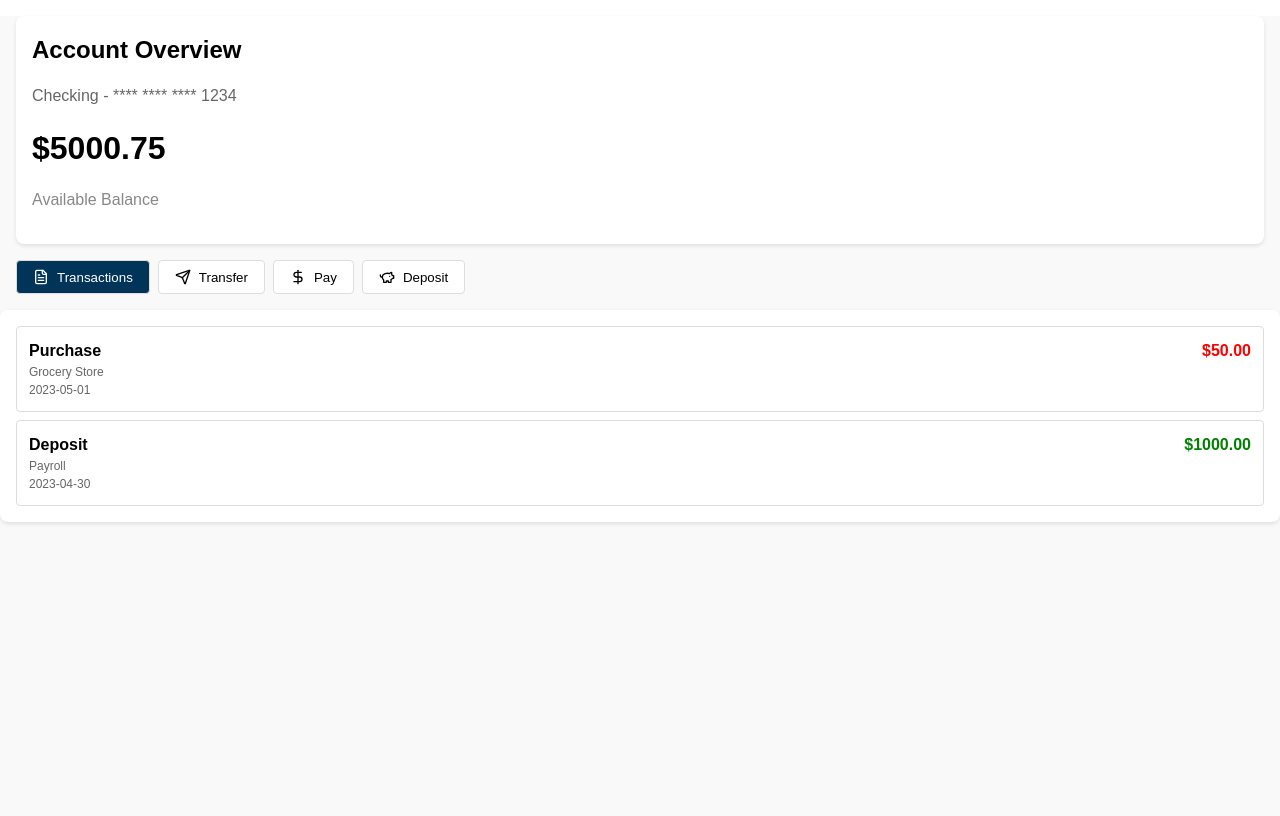
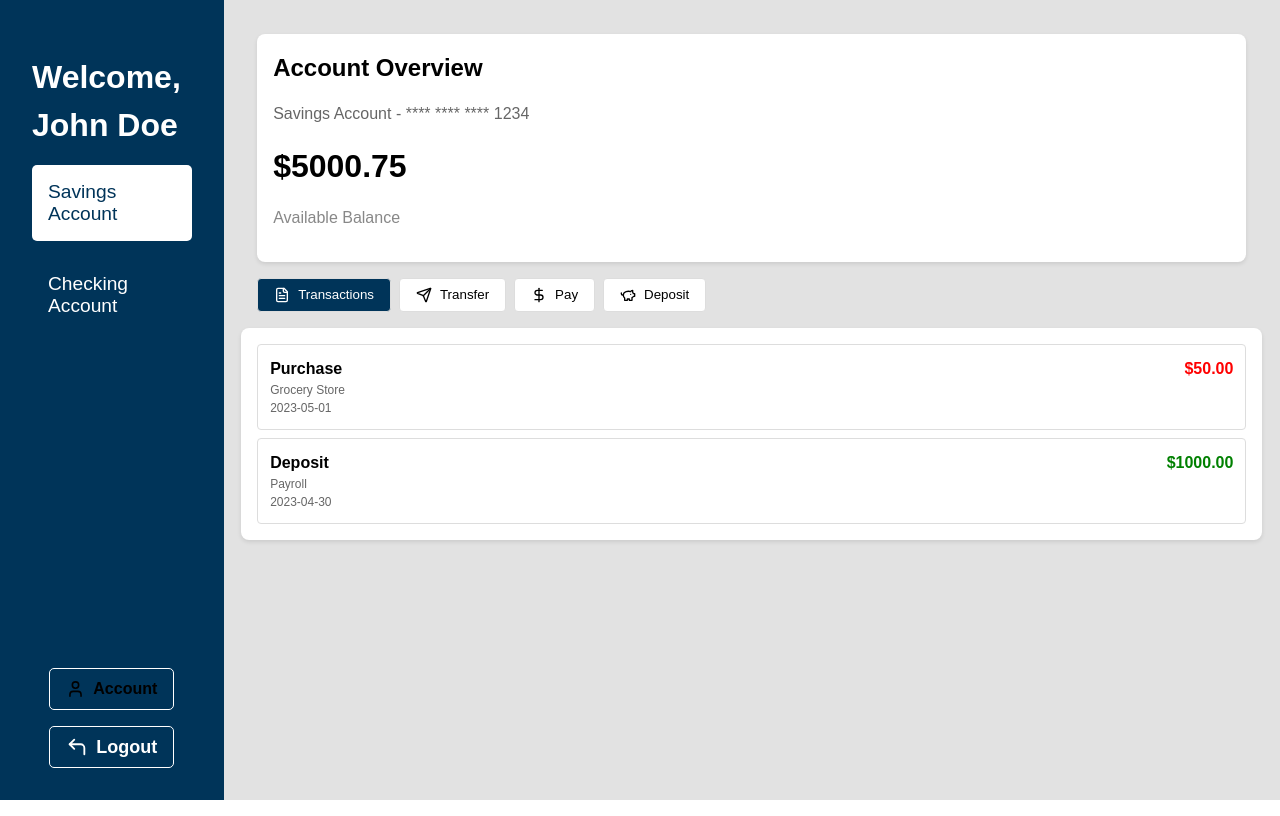
Before and after one commit to yyaatt0/CMPE-131-Group-2, a React (Create React App) app in the folder online-banking/: page /accountpage in a window 1280 px wide. Built offline with nearby package versions, Linux system fonts and the light colour scheme.

Commit message:
improved the CSS for both the atm pages and included the nav bar for the account page

```diff
--- a/online-banking/src/pages/AccountPage.css
+++ b/online-banking/src/pages/AccountPage.css
@@ -1,8 +1,37 @@
 /* Global Styles */
 .app-container {
   font-family: Arial, sans-serif;
-  background-color: #f9f9f9;
+  background-color: #e2e2e2;
   min-height: 100vh;
+  display: flex;
+}
+
+.button-wrapper {
+  display: flex;
+  flex-direction: column;
+  align-items: center;
+  gap: 1rem;
+}
+
+.user-button {
+  display: flex;
+  align-items: center;
+  justify-content: center;
+  background: none;
+  border: 1px solid white;
+  border-radius: 5px;
+  padding: 0.5rem 1rem;
+  cursor: pointer;
+  font-size: 16px;
+  font-weight: bold;
+  width: 125px;
+  margin-inline: auto;
+  transition: background-color 0.4s ease, color 0.4s ease, 0.4s ease;
+}
+
+.second-app-container {
+  margin: 1.1rem;
+  width: 1024px ;
 }
 
 /* Card Styles */
--- a/online-banking/src/pages/AccountPage.tsx
+++ b/online-banking/src/pages/AccountPage.tsx
@@ -1,5 +1,5 @@
 import { useState } from "react";
-import { FileText, Send, DollarSign, PiggyBank } from "lucide-react";
+import { FileText, Send, DollarSign, PiggyBank, CornerUpLeft, User} from "lucide-react";
 import "./AccountPage.css";
 import NavBar from "../components/NavBar";
 
@@ -16,20 +16,87 @@ const transactions = [
   // Add more transactions as needed...
 ];
 
+// HARDCODED DATA
+// BACKEND
+const accounts: string[] = ["Savings Account", "Checking Account"];
+
+ // HARDCODED DATA
+  // BACKEND: Fill this with the name associated with the account logged in
+  const name = "John Doe";
+
 export default function Component() {
   const [activeTab, setActiveTab] = useState("transactions");
+
+  // This is for the hover and active portion of the logout button
+  const [isLogoutHovered, setLogoutIsHovered] = useState(false);
+  const [isLogoutActive, setLogoutIsActive] = useState(false);
+
+  // For the side Nav bar to select accounts
+  const [selectedAccount, setSelectedAccount] = useState<string>("Savings Account"); // BACKEND: Change to whatever first account pops up
+  const [hoveredAccount, setHoveredAccount] = useState<string | null>(null);
 
   return (
     <div className="app-container">
 
       {/* Navigation Bar */}
-      {/* <NavBar/> */}
+      {/* The div below will describe the nav bar on the lefthand side
+      That Nav bar will consist of selecting the account, the name of the person, selecting accounts, and a logout button */}
+      <div style={{ width: '160px', backgroundColor: '#003459', color: 'white', padding: '2rem', display: 'flex', flexDirection: 'column', justifyContent: 'space-between', position: 'relative' }}>
+        <div>
 
+          {/* There is a hardcoded name but later connect the backend to retrieve that data */}
+          <h1 style={{ fontSize: '2rem', fontWeight: 'bold', marginBottom: '1rem' }}>
+            Welcome, {name}
+          </h1>
+
+          {/* Nav bar portion  */}
+          <nav style={{ display: 'flex', flexDirection: 'column', gap: '1rem' }}>
+            {accounts.map((account) => (
+              <button
+                key={account}
+                onClick={() => setSelectedAccount(account)}
+                onMouseEnter={() => setHoveredAccount(account)}
+                onMouseLeave={() => setHoveredAccount(null)}
+                style={{background: 'transparent', border: 'none', color: selectedAccount === account ? '#003459' : 'white',textAlign: 'left', padding: '1rem',fontSize: '1.2rem',cursor: 'pointer',borderRadius: '5px',transition: 'background-color 0.4s ease, color 0.4s ease',backgroundColor:
+                    selectedAccount === account
+                      ? 'white'
+                      : hoveredAccount === account
+                      ? '#809AAC'
+                      : 'transparent',
+                }}>
+                {account}
+              </button>
+            ))}
+          </nav>
+        </div>
+
+        <div className="button-wrapper">
+          {/* Settings button */}
+          <button className="user-button">
+            <User style={{ marginRight: '0.5rem' }}/>
+            Account
+          </button>
+
+          {/* Logout button portion */}
+          <button
+            onMouseEnter={() => setLogoutIsHovered(true)}
+            onMouseLeave={() => setLogoutIsHovered(false)}
+            onMouseDown={() => setLogoutIsActive(true)}
+            onMouseUp={() => setLogoutIsActive(false)}
+            style={{ display: 'flex', alignItems: 'center', justifyContent: 'center', color: isLogoutHovered ? '#003459' : 'white', backgroundColor: isLogoutHovered ? "white" : "transparent",background: 'none', border: '1px solid white', borderRadius: '5px', padding: '0.5rem 1rem', cursor: 'pointer', fontSize: '18px', fontWeight: 'bold', width: '125px', marginInline: 'auto', transition: 'background-color 0.4s ease, color 0.4s ease, 0.4s ease',transform: isLogoutActive ? 'scale(0.9)' : 'scale(1)'}}>
+            <CornerUpLeft style={{ marginRight: '0.5rem' }} /> Logout
+          </button>
+        </div>
+      </div>
+
+      <div className="second-app-container">
         {/* Account Overview */}
         <div className="card">
           <h1 className="card-title">Account Overview</h1>
           <p className="card-description">
-          {accountDetails.accountType} - {accountDetails.accountNumber}
+
+            {/* This portion here the variables are out of place since the first portion was hardcoded */}
+            {selectedAccount} - {accountDetails.accountNumber}
           </p>
           <div className="balance">${accountDetails.balance.toFixed(2)}</div>
           <p className="balance-label">Available Balance</p>
@@ -109,5 +176,6 @@ export default function Component() {
           )}
         </div>
       </div>
+    </div>
   );
 }
--- a/online-banking/src/pages/AtmLogin.tsx
+++ b/online-banking/src/pages/AtmLogin.tsx
@@ -131,7 +131,7 @@ const AtmLogin = () => {
                 </div>
 
                 {/* This div will hold the numpad portion of the screen */}
-                <div style={{ display: 'grid', gridTemplateColumns: 'repeat(3, 1fr)', gap: '8px' }}>
+                <div style={{ display: 'grid', gridTemplateColumns: 'repeat(3, 1fr)', gap: '8px', width: 'fit-content', margin: 'auto', }}>
 
                   {/* Numpad from 1-9 */}
                   {actions.map((num) => (
@@ -154,7 +154,9 @@ const AtmLogin = () => {
                         borderRadius: '4px',
                         cursor: 'pointer',
                         transition: isActionBtnHover === num ? 'background-color 0.5s, transform 0.4s ease' : 'background-color 0.5s',
-                        transform: isActionBtnActive === num ? 'scale(0.95)' : 'scale(1)'
+                        transform: isActionBtnActive === num ? 'scale(0.95)' : 'scale(1)',
+                        width: '160px',
+                        height: '65px',
                       }}
                     >
                       {num}
@@ -181,7 +183,10 @@ const AtmLogin = () => {
                       cursor: 'pointer',
                       transition: zeroBtnHover  ? 'background-color 0.5s, transform 0.4s ease' : 'background-color 0.5s',
                       transform: zeroBtnActive  ? 'scale(0.95)' : 'scale(1)',
-                      gridColumn: 'span 3'
+                      gridColumn: 'span 3',
+                      width: '160px',
+                      height:'65px',
+                      justifySelf: 'center',
                   }}
                   >
                     0
@@ -198,8 +203,11 @@ const AtmLogin = () => {
                     onMouseUp={() => setSubmitBtnActive(false)}
 
                   style={{
-                    width: '100%',
+                    width: '496px',
+                    height: '50px',
+                    position: 'relative',
                     padding: '12px',
+                    margin: 'auto',
                     backgroundColor: submitBtnHover ? '#00171F' : '#003459',
                     color: 'white',
                     fontSize: '16px',
```
Also changed, not shown: online-banking/src/pages/AtmFeature.tsx (+43 -11 lines). Lines whose indentation alone changed are shown as unchanged.
